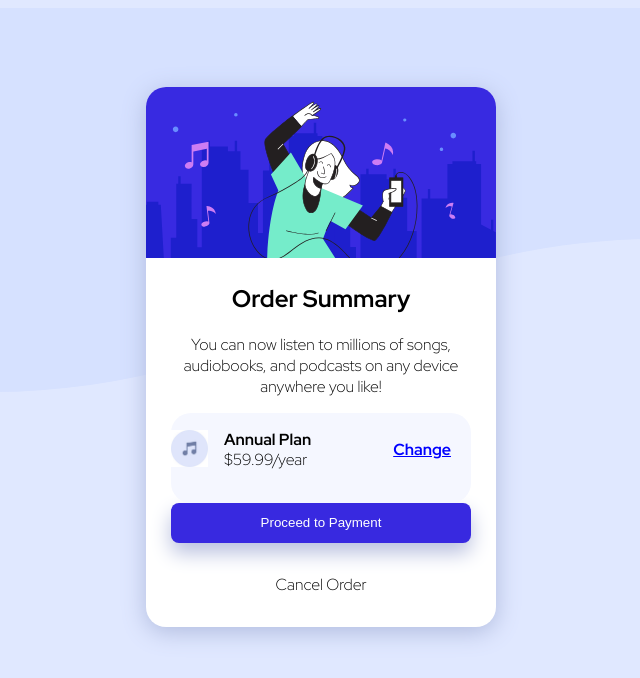
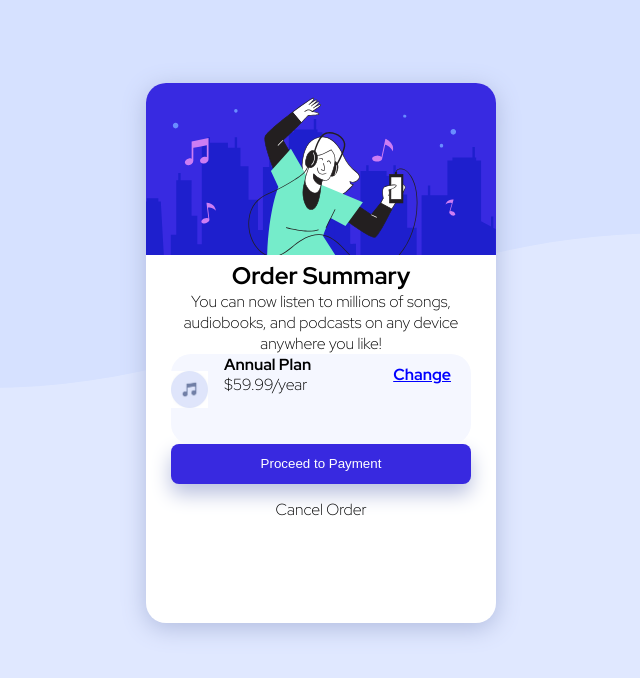
Before and after one commit to bishop2024-coder/order-summary-component-main, a plain HTML site: page index.html in a window 1280 px wide. Shown: the whole page, without its empty margins (319-959 px from the left). Drawn offline with Linux system fonts and the light colour scheme.

Commit message:
Add files via upload

```diff
--- a/style.css
+++ b/style.css
@@ -3,6 +3,11 @@ body {
   font-size: 16px;
   font-weight: 200;
   font-family: "Red Hat Display", sans-serif;
+  height:100vh;
+}
+*{
+  margin: 0;
+  padding: 0;
 }
 .background {
   width: 100%;
```
